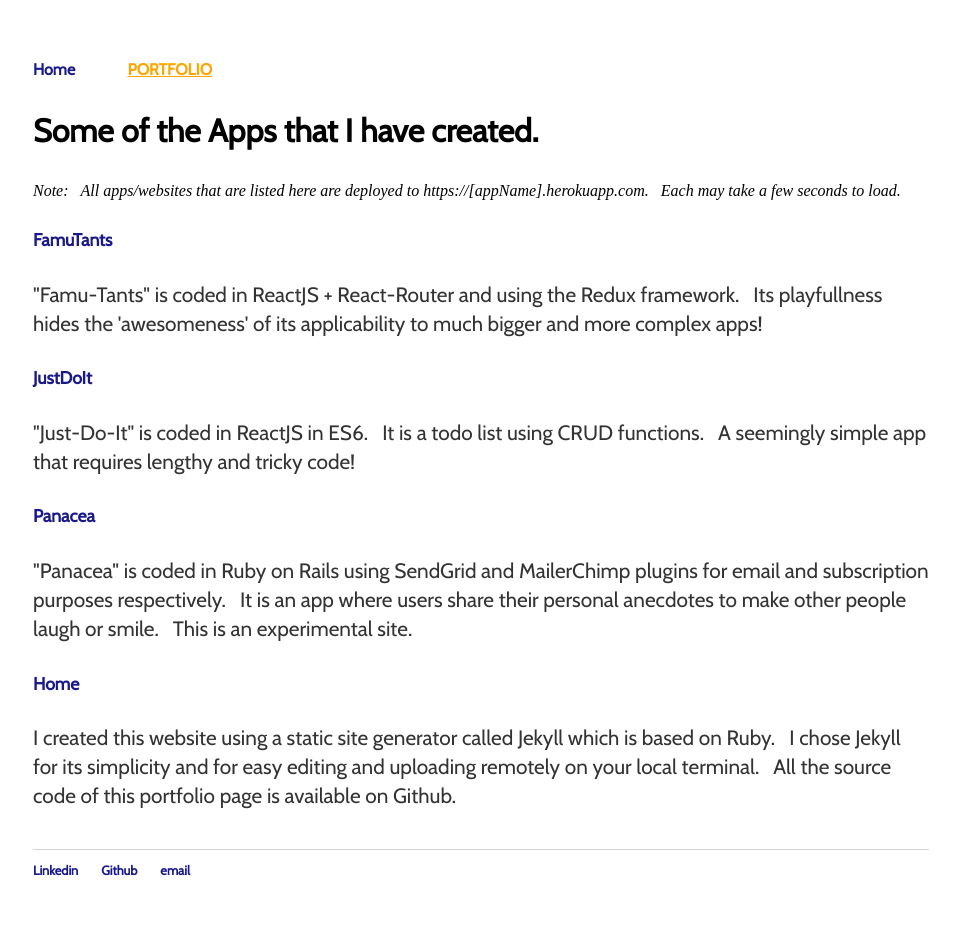
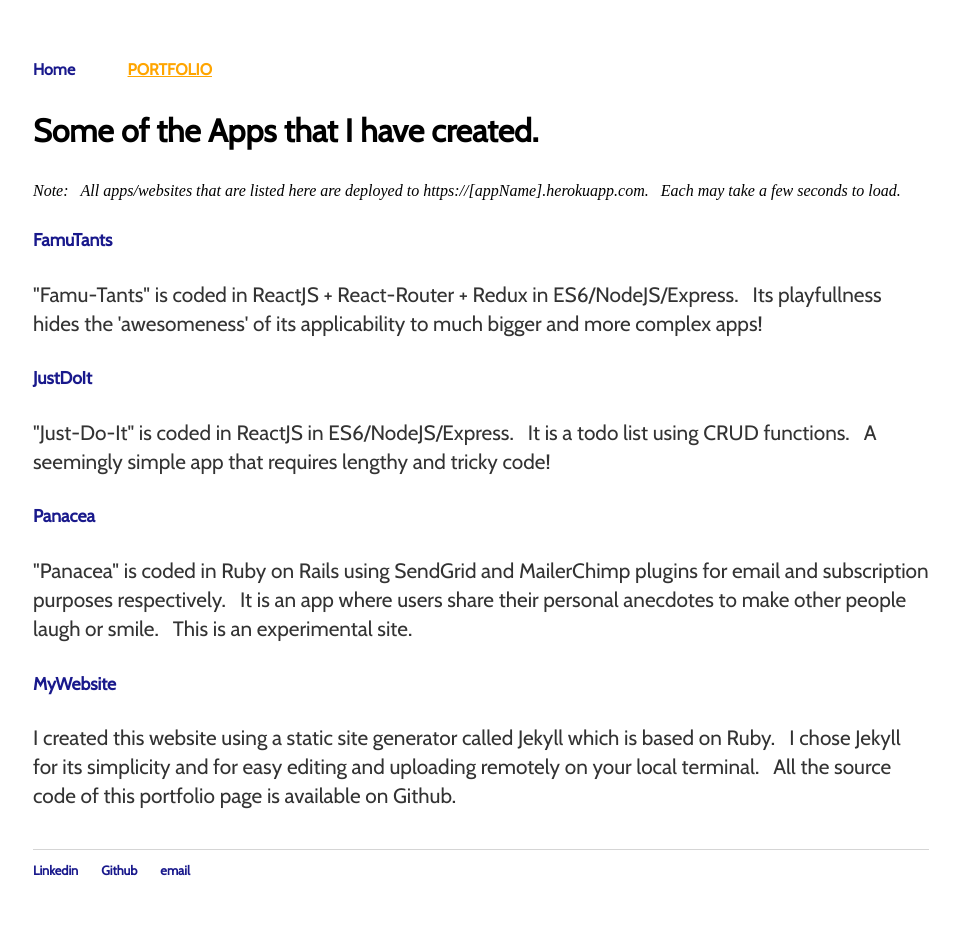
Before and after one commit to rodstaff/rodstaff.github.io, a Jekyll site: the page built from portfolio/index.html, in a window 1280 px wide. Shown: the whole page, without its empty margins (159-1119 px from the left). Built offline with Jekyll 4.4.1, drawn with Linux system fonts in a browser that asks for light colours.

Commit message:
modified portfolio ReactJS coments

```diff
--- a/portfolio/index.html
+++ b/portfolio/index.html
@@ -8,11 +8,11 @@ title: Portfolio
 
          <h5><a href="https://famu-tants-heroku.herokuapp.com/" target="_blank">FamuTants</a></h5>
 
-         <p>"Famu-Tants" is coded in ReactJS + React-Router and using the Redux framework. &nbsp;&nbsp;Its playfullness hides the 'awesomeness' of its applicability to much bigger and more complex apps!</p>
+         <p>"Famu-Tants" is coded in ReactJS + React-Router + Redux in ES6/NodeJS/Express. &nbsp;&nbsp;Its playfullness hides the 'awesomeness' of its applicability to much bigger and more complex apps!</p>
 
          <h5><a href="https://justdoit-heroku.herokuapp.com/" target="_blank">JustDoIt</a></h5>
 
-         <p>"Just-Do-It" is coded in ReactJS in ES6. &nbsp;&nbsp;It is a todo list using CRUD functions. &nbsp;&nbsp;A seemingly simple app that requires lengthy and tricky code!</p>
+         <p>"Just-Do-It" is coded in ReactJS in ES6/NodeJS/Express. &nbsp;&nbsp;It is a todo list using CRUD functions. &nbsp;&nbsp;A seemingly simple app that requires lengthy and tricky code!</p>
 
 	<!--      <h5><a href="https://mytextingapp.herokuapp.com/" target="_blank">MyTextingApp</a></h5>
 
@@ -22,7 +22,7 @@ title: Portfolio
 
 	     <p>"Panacea" is coded in Ruby on Rails using SendGrid and MailerChimp plugins for email and subscription purposes respectively.  &nbsp;&nbsp;It is an app where users share their personal anecdotes to make other people laugh or smile.  &nbsp;&nbsp;This is an experimental site.</p>
 
-	     <h5><a href="/">Home</a></h5>
+	     <h5><a href="/">MyWebsite</a></h5>
 
 	     <p>I created this website using a static site generator called Jekyll which is based on Ruby. &nbsp;&nbsp;I chose Jekyll for its simplicity and for easy editing and uploading remotely on your local terminal.  &nbsp;&nbsp;All the source code of this portfolio page is available on Github.</p><br/>
 </div>
```
